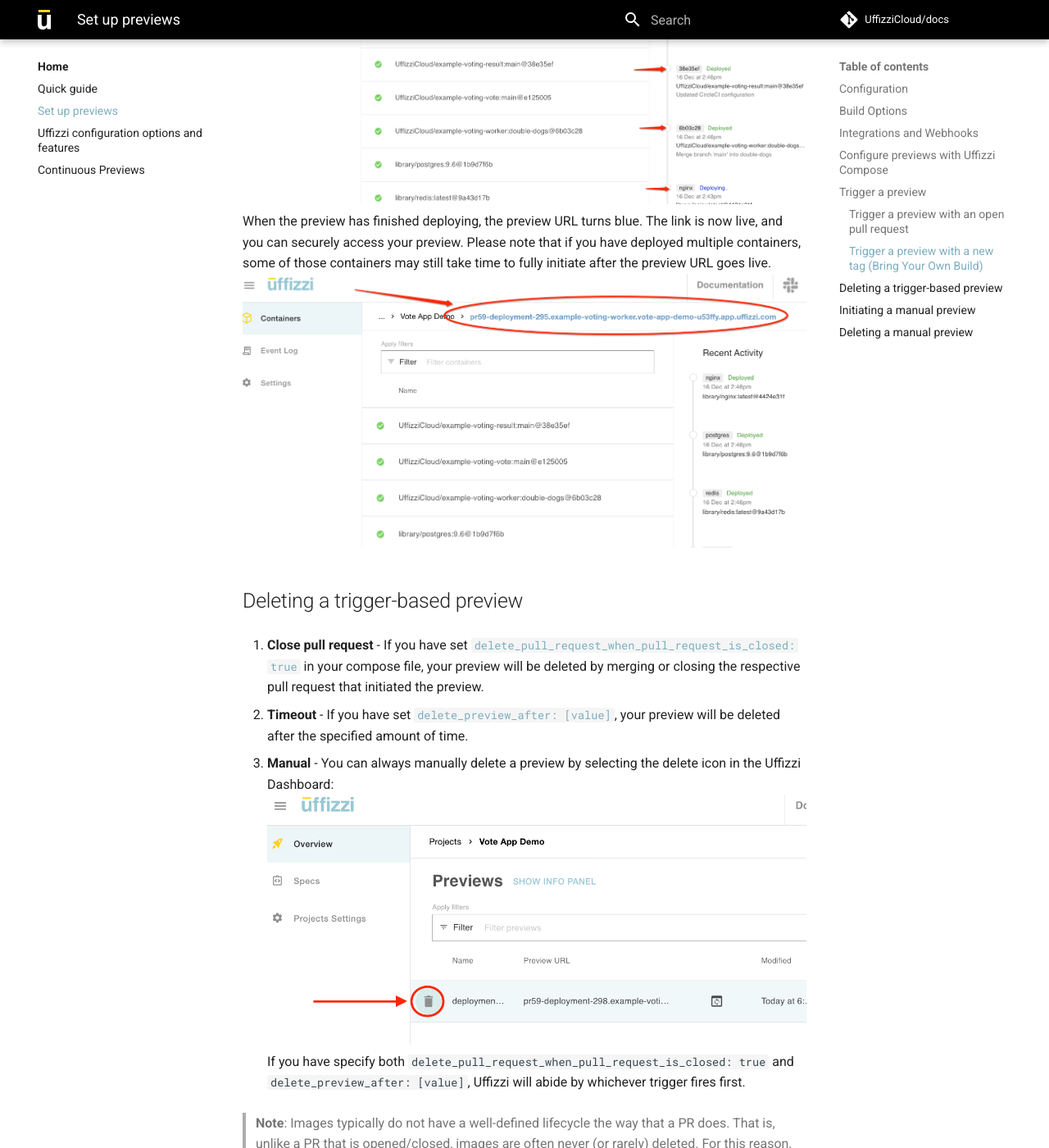
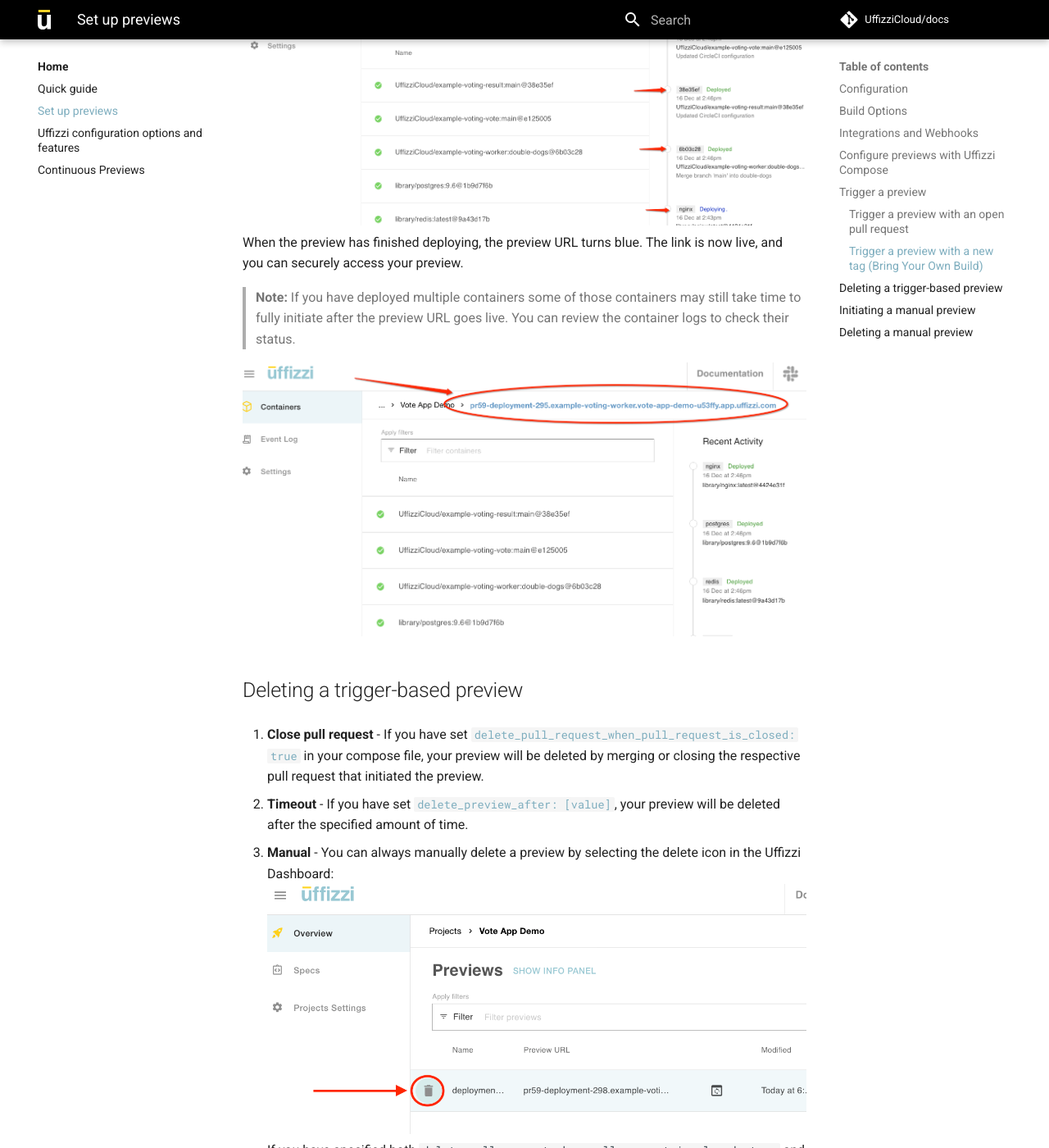
Before and after one commit to UffizziCloud/docs, an MkDocs documentation site: the page built from docs/set-up-previews.md, in a window 1280 px wide and 1400 px high, scrolled down 3868 px. Shown: the whole window at 82% size. Built offline with MkDocs 1.6.1 and Material for MkDocs 9.7.7, drawn with Linux system fonts in a browser that asks for light colours; comment, search, counter and statistics services are not loaded; some of the changed text lies outside the part shown.

Commit message:
Update set-up-previews.md

```diff
--- a/docs/set-up-previews.md
+++ b/docs/set-up-previews.md
@@ -67,7 +67,10 @@
 ![Screenshot](assets/images/initiated-preview.png)
 The preview will take a few minutes to finish deploying (The build process is typically the longest part of the sequence). You can monitor the status by clicking on your preview. Within the UI you can monitor the activity log, build logs, individual container logs, and event logs.
 ![Screenshot](assets/images/preview-status.png)
-When the preview has finished deploying, the preview URL turns blue. The link is now live, and you can securely access your preview. Please note that if you have deployed multiple containers, some of those containers may still take time to fully initiate after the preview URL goes live.
+When the preview has finished deploying, the preview URL turns blue. The link is now live, and you can securely access your preview.
+
+>**Note:** If you have deployed multiple containers some of those containers may still take time to fully initiate after the preview URL goes live.  You can review the container logs to check their status.
+
 ![Screenshot](assets/images/preview-link-live.png)
 
 ## Deleting a trigger-based preview
@@ -78,13 +81,13 @@
 
 3. **Manual** - You can always manually delete a preview by selecting the delete icon in the Uffizzi Dashboard:
 ![Screenshot](assets/images/delete.png)
-If you have specify both `delete_pull_request_when_pull_request_is_closed: true` and `delete_preview_after: [value]`, Uffizzi will abide by whichever trigger fires first.
+If you have specified both `delete_pull_request_when_pull_request_is_closed: true` and `delete_preview_after: [value]`, Uffizzi will abide by whichever trigger fires first.
 
 > **Note**: Images typically do not have a well-defined lifecycle the way that a PR does. That is, unlike a PR that is opened/closed, images are often never (or rarely) deleted. For this reason, the only way to programmatically delete a preview initiated via a new image/tag, is via `delete_preview_after: [value]` element. This will be improved with future releases.
 
 ## Initiating a manual preview
 
-Alternatively, you can select **NEW PREVIEW** from the UI and choose a compose from within your connected repository.  If you use this method to initiate a preview you must manually delete it from the UI.
+Alternatively, you can select **NEW PREVIEW** from the UI and choose a compose from within your connected repository or, alternatively, you can manually add each service component via the GUI and then select **Deploy**.  If you create a manaul preview, you must manually delete it from the UI.
 
 ![Screenshot](assets/images/compose-two.png)
 
```
Also changed, not shown: other parts of docs/set-up-previews.md (+3 -3 lines).
